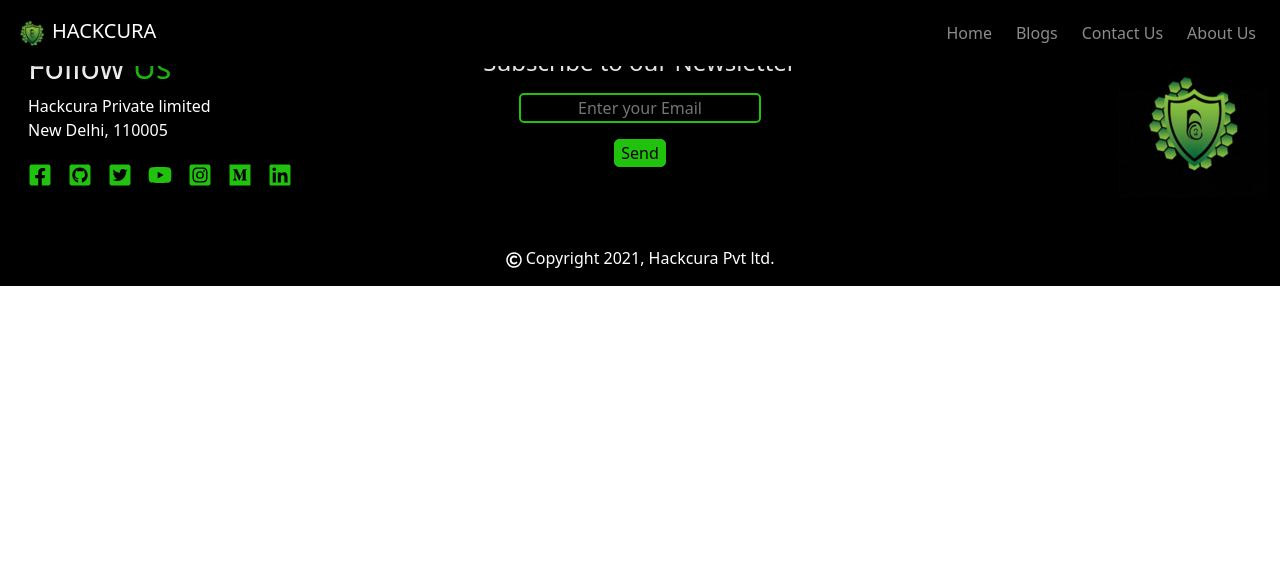
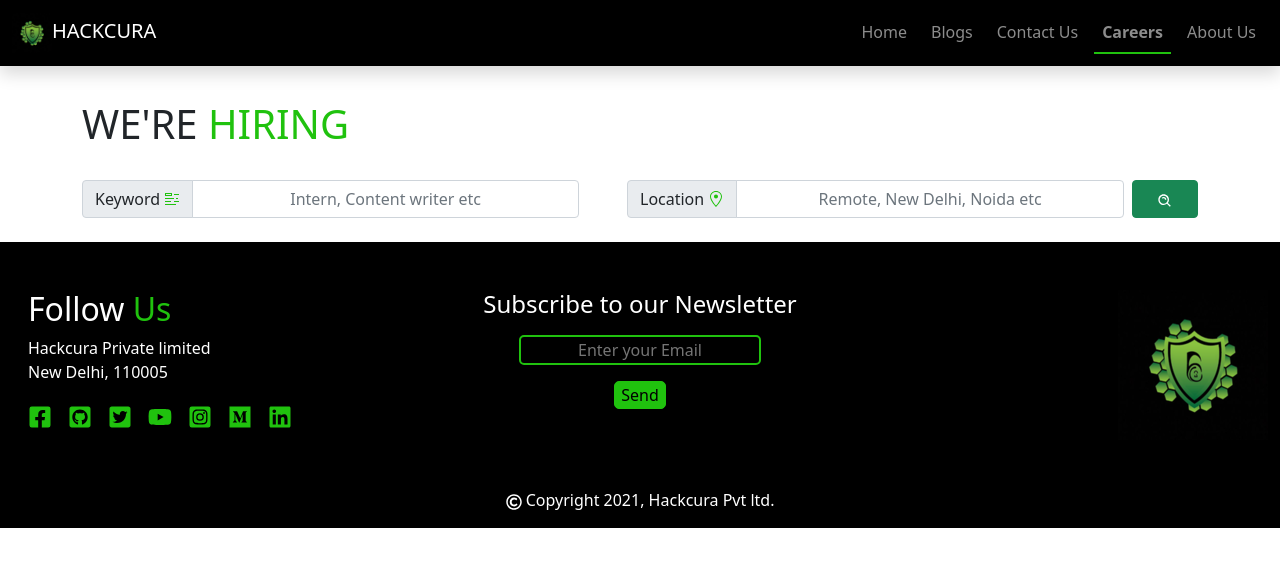
Before and after one commit to anamika2000/Hackcura, a React (Create React App) app: page /career in a window 1280 px wide. Shown: the top 566 px of the page. Built offline with nearby package versions, Linux system fonts and the light colour scheme; a web font is replaced by a local one.

Commit message:
Added Careers page

```diff
--- a/src/App.js
+++ b/src/App.js
@@ -6,6 +6,7 @@
 import Blogspage from './components/Blogspage.js';
 import ContactUs from './components/ContactUs.js';
 import Footer from './components/Footer.js';
+import Career from './components/Career.js';
 
 function App() {
   return (<>
@@ -16,7 +17,7 @@
                   <Route exact path = '/blogs' component={Blogspage} />
                   <Route exact path = '/about' component={Aboutpage} />
                   <Route exact path = '/contactus' component={ContactUs}/>
-
+                  <Route exact path = '/career' component={Career}/>
 
               </Switch>
               <Footer/>
--- /dev/null
+++ b/src/components/Career.js
@@ -0,0 +1,36 @@
+import React from 'react';
+import './style/Career.css';
+import { BiSearchAlt } from "react-icons/bi";
+import { VscSymbolKeyword } from "react-icons/vsc";
+import { GoLocation } from "react-icons/go";
+
+
+
+const Career = () => {
+  return(
+    <section className="container" style={{marginTop:"100px"}}>
+        <div className="row">
+            <div className="col-lg-5">
+                <h1>WE'RE <span style={{color:"#20C20E"}}>HIRING</span></h1>
+            </div>
+        </div>
+        <div className="row my-4">
+            <form className="d-lg-flex text-center">
+                <div class="input-group">
+                    <span class="input-group-text">Keyword<VscSymbolKeyword className="ms-1" style={{color:"#20C20E"}}/></span>
+                    <input type="text" aria-label="First name" class="form-control text-center" placeholder="Intern, Content writer etc"/>
+                </div>
+                <div class="input-group ms-lg-5 mt-lg-0 mt-3">
+                    <span class="input-group-text">Location <GoLocation className="ms-1" style={{color:"#20C20E"}}/></span>
+                    <input type="text" aria-label="First name" class="form-control text-center" placeholder="Remote, New Delhi, Noida etc"/>
+                </div>
+                <button class="btn btn-success ms-lg-2 mt-2 mt-lg-0 ps-4 pe-4"><BiSearchAlt/></button>
+            </form>
+        </div>
+
+    </section>
+   )
+
+ }
+
+export default Career;
--- a/src/components/Navbar.js
+++ b/src/components/Navbar.js
@@ -21,6 +21,7 @@
                             <NavLink exact activeClassName ="menu_active"  className="nav-link mx-1" to='/Hackcura_frontend'>Home</NavLink>
                             <NavLink exact activeClassName ="menu_active"  className="nav-link mx-1" to ='/blogs'>Blogs</NavLink>
                             <NavLink exact activeClassName ="menu_active"  className="nav-link mx-1" to ='/contactus'>Contact Us</NavLink>
+                            <NavLink exact activeClassName ="menu_active"  className="nav-link mx-1" to ='/career'>Careers</NavLink>
                             <NavLink exact activeClassName ="menu_active"  className="nav-link mx-1" to ='/about'>About Us</NavLink>
                     </div>
                     </div>
```
Also changed, not shown: src/components/style/Career.css (added).
